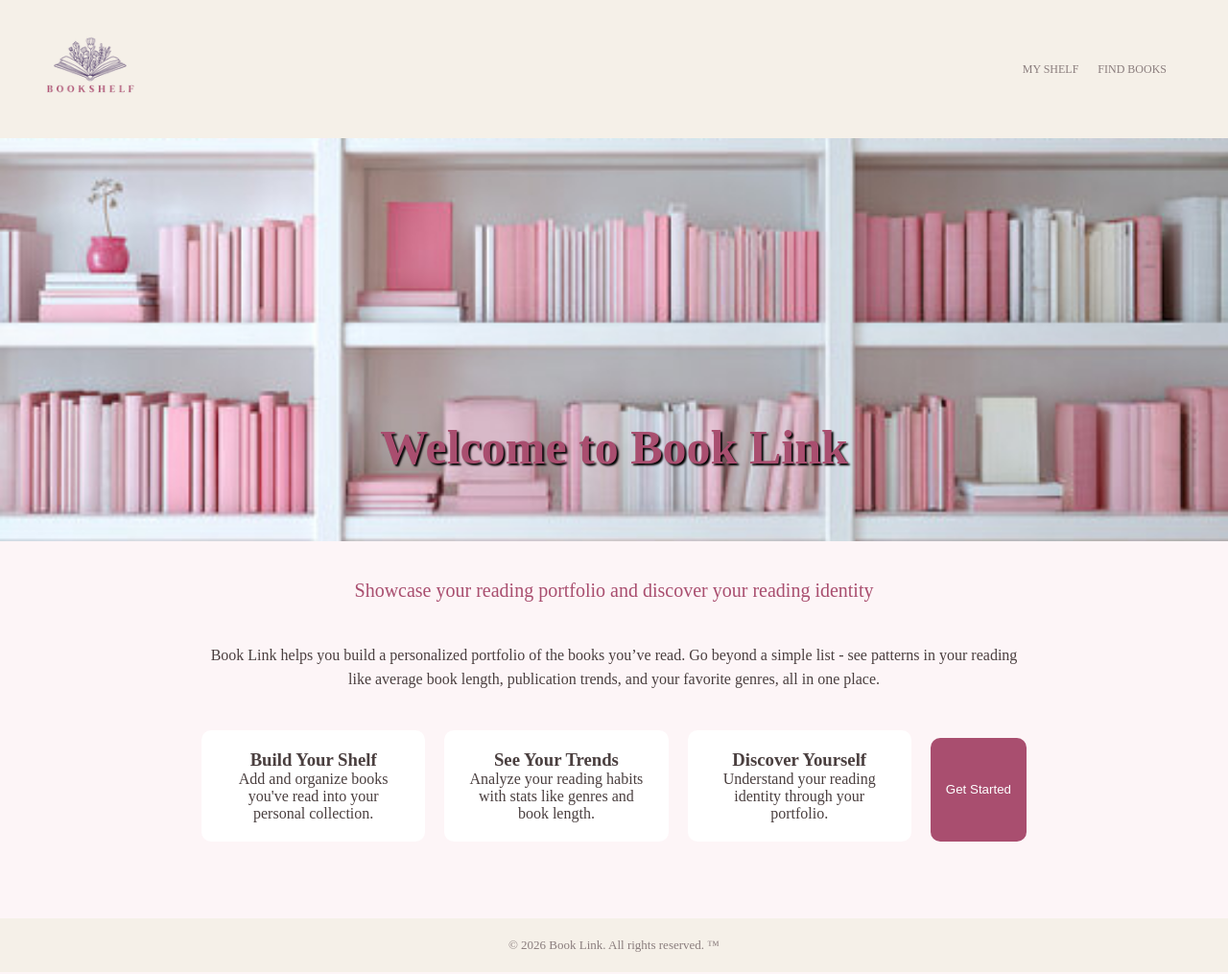
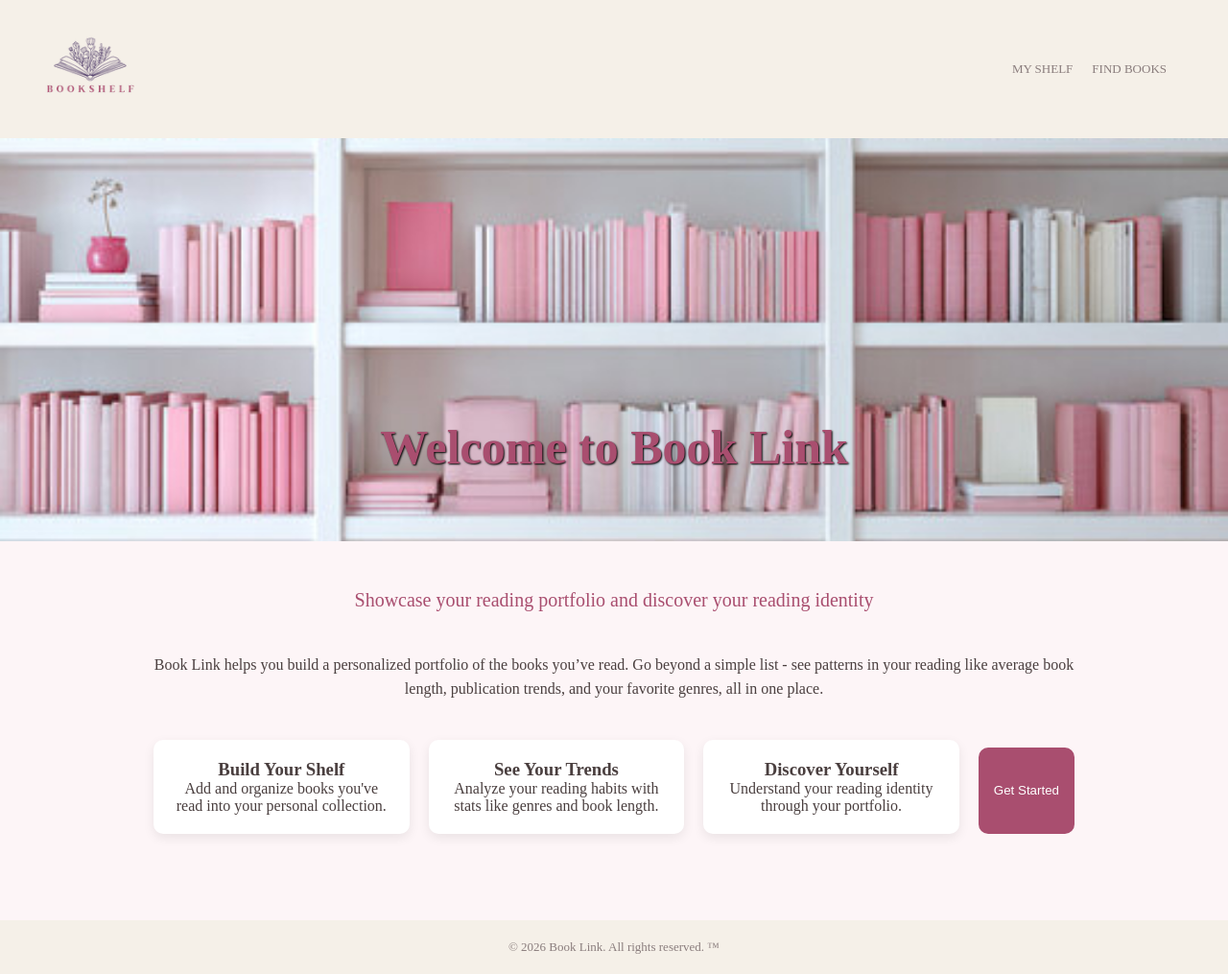
Before and after one commit to Jenn4459/final, a website: page front_end/index.html in a window 1280 px wide. Shown: the whole page at 96% size. Drawn offline with Linux system fonts and the light colour scheme; a web font is replaced by a local one.

Commit message:
Update styles.css

```diff
--- a/front_end/styles.css
+++ b/front_end/styles.css
@@ -45,6 +45,18 @@ main {
     box-shadow: 0 4px 12px rgba(0,0,0,0.08);
 }
 
+.book-card {
+    box-shadow: 0 4px 12px rgba(0,0,0,0.08);
+}
+
+.feature {
+    box-shadow: 0 4px 12px rgba(0,0,0,0.08);
+}
+
+#shelfList li {
+    box-shadow: 0 4px 12px rgba(0,0,0,0.08);
+}
+
 section {
     margin-bottom: 40px;
 }
@@ -57,7 +69,7 @@ h1 {
     color: var(--rose);
     margin-bottom: 15px;
     font-size: 50px;
-    text-shadow: 2px 2px 2px black;
+    text-shadow: 1px 1px 2px black;
 }
 
 .tagline {
@@ -93,7 +105,7 @@ nav a:first-child {
 .nav-link {
     text-decoration: none;
     color: var(--muted);
-    font-size: 12px;
+    font-size: 13px;
     text-transform: uppercase;
 }
 
@@ -110,14 +122,6 @@ nav a:first-child {
 
 /* layout */
 
-main {
-    flex: 1;
-    padding: 40px 20px;
-    max-width: 900px;
-    margin: auto;
-    width: 100%;
-}
-
 footer {
     padding: 20px;
     background: var(--cream);
@@ -128,7 +132,7 @@ footer {
 /* buttons */
 
 button {
-    padding: 8px 16px;
+    padding: 10px 16px;
     border: none;
     border-radius: var(--radius);
     background: var(--rose);
@@ -227,6 +231,7 @@ button:hover {
     padding: 20px;
     border-radius: var(--radius);
     flex: 1;
+    box-shadow: 0 4px 12px rgba(0,0,0,0.08);
 }
 
 /* changing login button to profile picture/dropdown menu */
```
